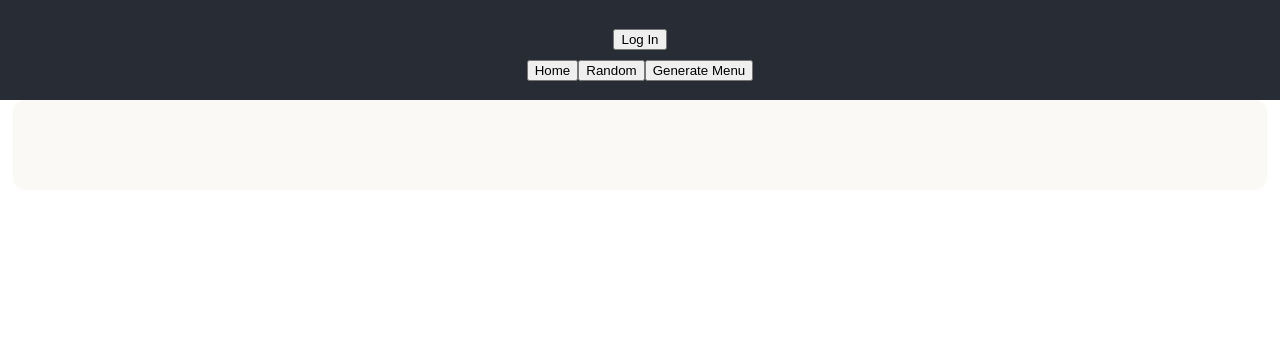
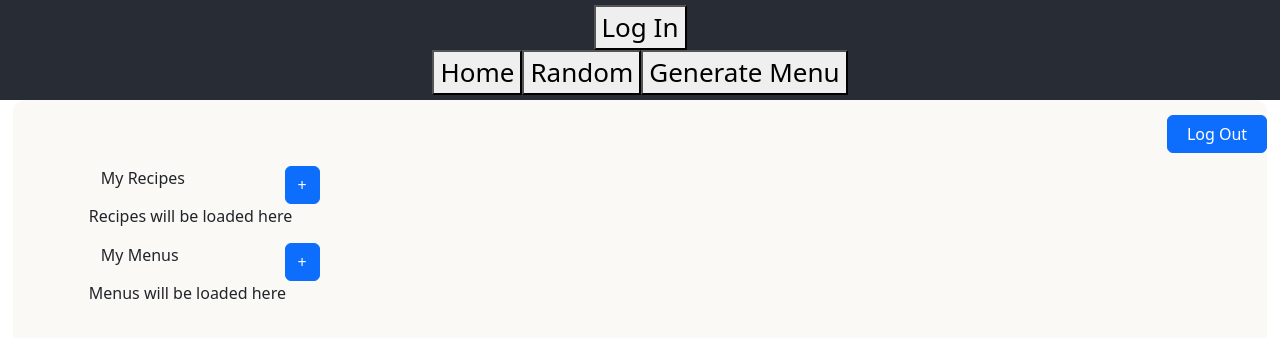
Before and after one commit to emdiso/cocktail-party, a React (Create React App) app in the folder client/: page /profile in a window 1280 px wide. Shown: the top 338 px of the page. Built offline with nearby package versions, Linux system fonts and the light colour scheme.

Commit message:
Slightly Styled Profile Page

```diff
--- a/client/package.json
+++ b/client/package.json
@@ -15,9 +15,11 @@
     "@types/node": "^16.18.1",
     "@types/react-dom": "^18.0.7",
     "axios": "^1.1.3",
+    "bootstrap": "^5.2.2",
     "express": "^4.18.2",
     "mui": "0.0.1",
     "react": "^18.2.0",
+    "react-bootstrap": "^2.6.0",
     "react-dom": "^18.2.0",
     "react-router-dom": "^6.4.3",
     "react-scripts": "^2.1.3",
--- a/client/src/components/App.tsx
+++ b/client/src/components/App.tsx
@@ -1,15 +1,17 @@
 import React from 'react';
 import ReactDOM from 'react-dom';
-import './App.css';
+import './styling/App.css';
 import LSPopUp from './LSPopUp';
 import Navbar from './Navbar';
 import { BrowserRouter as Router, Routes, Route, Link } from "react-router-dom";
 import Landing from './Landing';
 import Random from './Random';
+import Profile from './Profile';
 import '../axios.service.ts';
 import { getAuthToken, get, post } from '../axios.service';
 
 export interface UserInfo {
+  userId: string;
   username: string;
   email: string;
 }
@@ -18,18 +20,14 @@ function App() {
   let myAuthToken = getAuthToken();
   const [isLoggedIn, setLoggedIn] = React.useState(myAuthToken !== "");
   const [openLogin, setOpenLogin] = React.useState(false);
-  const [userInfo, setUserInfo] = React.useState<UserInfo>({username:"", email:""});
+  const [userInfo, setUserInfo] = React.useState<UserInfo>({userId:"", username:"", email:""});
 
   if (isLoggedIn) {
-    get('/auth/userInfo', {}, (res) => {setUserInfo({username: res.data.username, email: res.data.email})});
+    get('/auth/userInfo', {}, (res) => {setUserInfo({userId: res.data.userId, username: res.data.username, email: res.data.email})});
   }
 
   const handleClose = () => {
     setOpenLogin(false);
-  }
-
-  const openProfile = () => {
-    // -TODO-
   }
 
   return (
@@ -39,7 +37,9 @@ function App() {
 
           {isLoggedIn ?
             <div>
-            <button> {userInfo.username} </button>
+              <Link to="/profile">
+                <button> {userInfo.username} </button>
+              </Link>
             </div>
             :
             <div>
@@ -53,7 +53,7 @@ function App() {
           <Routes>
             <Route path='/' element={<Landing />}></Route>
             <Route path='/random' element={<Random />}></Route>
-            <Route path='/profile'></Route>
+            <Route path='/profile' element={<Profile userInfo={userInfo}/>}></Route>
           </Routes>
         </div>
       </Router>
--- a/client/src/components/Landing.tsx
+++ b/client/src/components/Landing.tsx
@@ -1,5 +1,4 @@
 import React from 'react';
-import './App.css';
 import RecipeCard from './RecipeCard';
 import { alpha, Breadcrumbs, Button, ButtonGroup, Chip, Grid, Link, Pagination, Stack, Typography } from '@mui/material';
 import TablePagination from '@mui/material/TablePagination';
--- /dev/null
+++ b/client/src/components/Profile.tsx
@@ -0,0 +1,55 @@
+import * as React from 'react';
+import ReactDOM from 'react-dom';
+import Container from 'react-bootstrap/Container';
+import Row from 'react-bootstrap/Row';
+import Col from 'react-bootstrap/Col';
+import Button from 'react-bootstrap/Button';
+import 'bootstrap/dist/css/bootstrap.min.css';
+import {UserInfo} from './App';
+import './styling/Profile.css';
+import { getAuthToken, get, post } from '../axios.service';
+
+interface profileProps {
+    userInfo: UserInfo;
+}
+
+const logOut = () => {
+    localStorage.clear();
+    window.location.reload();
+    window.location.href = '/';
+}
+
+const Profile = (props: profileProps) => {
+    // <link
+    //     rel="stylesheet"
+    //     href="https://cdn.jsdelivr.net/npm/bootstrap@5.2.2/dist/css/bootstrap.min.css"
+    //     integrity="sha384-Zenh87qX5JnK2Jl0vWa8Ck2rdkQ2Bzep5IDxbcnCeuOxjzrPF/et3URy9Bv1WTRi"
+    // />
+
+    return (
+        <Container className='profile'>
+            <Row className='logoutBtn'> <Button onClick={logOut}> Log Out </Button> </Row>
+
+            <Container className='userInfo'>
+                <Row className='username'> {props.userInfo.username} </Row>
+                <Row className='email'> {props.userInfo.email} </Row>
+            </Container>
+
+            <Container className='recipes'>
+                <Row>
+                    <Col sm={2}> My Recipes </Col> <Col> <Button> + </Button> </Col>
+                </Row>
+                <Row> Recipes will be loaded here </Row>
+            </Container>
+
+            <Container className='menus'>
+                <Row>
+                    <Col sm={2}> My Menus </Col> <Col> <Button> + </Button> </Col>
+                </Row>
+                <Row> Menus will be loaded here </Row>
+            </Container>
+        </Container>
+    );
+}
+
+export default Profile;
--- a/client/src/components/Random.tsx
+++ b/client/src/components/Random.tsx
@@ -1,5 +1,4 @@
 import React from 'react';
-import './App.css';
 import RecipeCard from './RecipeCard';
 import { alpha, Breadcrumbs, Button, ButtonGroup, Chip, Grid, Link, Pagination, Stack, Typography } from '@mui/material';
 import TablePagination from '@mui/material/TablePagination';
--- a/client/src/components/RecipeCard.tsx
+++ b/client/src/components/RecipeCard.tsx
@@ -1,4 +1,3 @@
-import './App.css';
 import Card from '@mui/material/Card';
 import CardHeader from '@mui/material/CardHeader';
 import CardMedia from '@mui/material/CardMedia';
--- a/client/src/components/forms/SignupForm.tsx
+++ b/client/src/components/forms/SignupForm.tsx
@@ -44,7 +44,7 @@ const SignupForm = (props: SignupFormProps) => {
             {
 			    username : values.username,
                 email : values.email,
-                password : values.password
+                password : values.password,
 		    }, {}, (response) => {
                 setAuthToken(response.data.accessToken);
                 props.handleClose();
--- /dev/null
+++ b/client/src/components/styling/Profile.css
@@ -0,0 +1,31 @@
+.profile {
+    text-align: left !important;
+}
+
+.logoutBtn {
+    position: absolute;
+    top: 115px;
+    right: 25px;
+
+    width: 100px;
+    font-size: 15px;
+}
+
+.userInfo {
+    padding-top: 25px;
+    padding-bottom: 15px;
+}
+
+.username {
+    font-size: 25px;
+    font-weight: bold;
+}
+
+.email {
+    font-size: 15px;
+    font-weight: lighter;
+}
+
+.recipes {
+    padding-bottom: 15px;
+}
```
Also changed, not shown: client/src/components/styling/App.css (renamed from client/src/components/App.css), 2 other files (tests, documents, lock files or other folders).
